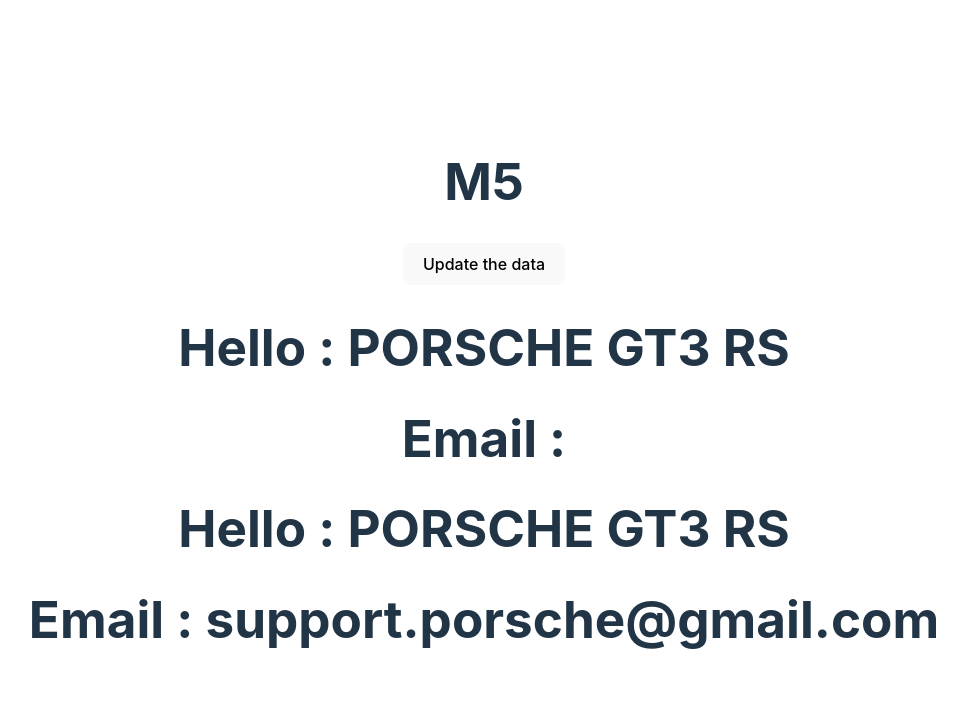
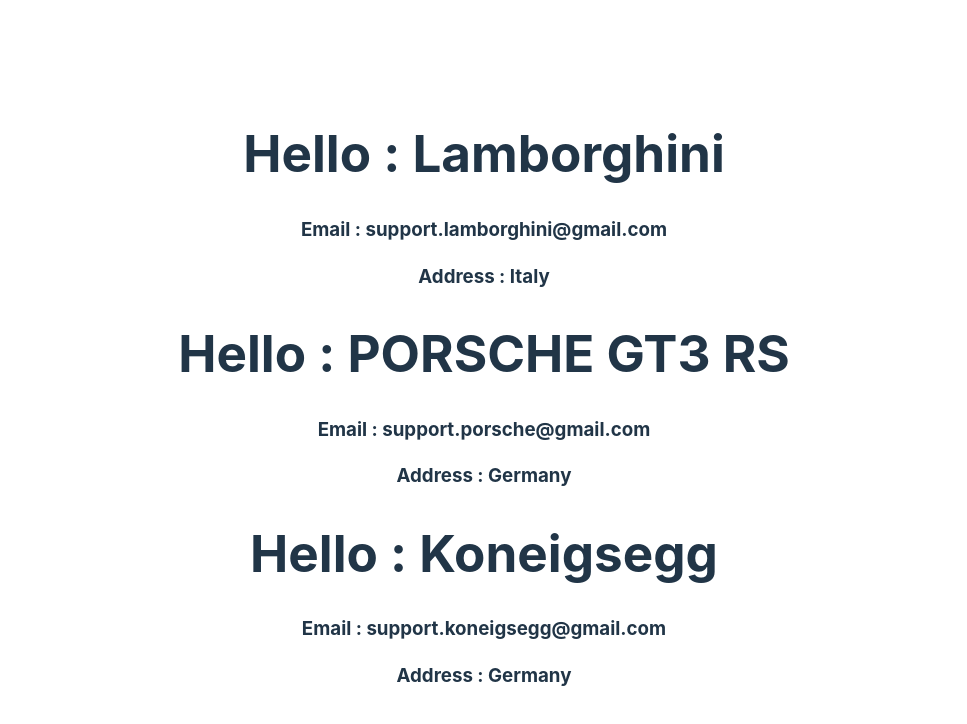
Before and after one commit to Bhanu-Partap/react-learnings-with-vite, a React (Vite) app in the folder my-first-react-app/: page / in a window 1280 px wide. Shown: the top 724 px of the page, without its empty margins (156-1123 px from the left). Built offline with nearby package versions, Linux system fonts and the light colour scheme.

Commit message:
Props practice

```diff
--- a/my-first-react-app/src/App.jsx
+++ b/my-first-react-app/src/App.jsx
@@ -1,5 +1,5 @@
 // import React from "react"
-import { useState } from "react";
+// import { useState } from "react";
 import "./App.css"
 import Student from "./Components/Student";
 
@@ -7,18 +7,24 @@
 // import { useState } from "react";
 
 export default function App() {
-  const [data, setData] = useState("M5")
 
-  function updateData() {
-    setData("BMW M5");
-  }
+//=================State Change ==========================================//
+  // const [data, setData] = useState("M5")
+
+  // function updateData() {
+  //   setData("BMW M5");
+  // }
 
   return (
     <>
-      <h1>{data}</h1>
-      <button onClick={updateData}>Update the data</button>
-      <Student name="PORSCHE GT3 RS" />
-      <Student name="PORSCHE GT3 RS" email= "support.porsche@gmail.com"  />
+      {/* <h1>{data}</h1>
+      <button onClick={updateData}>Update the data</button> */}
+
+{/* ==============+++++++++Props passing+++++++++++===================== */}
+
+      <Student name="Lamborghini" email= "support.lamborghini@gmail.com" other= {{address:"Italy", Number: "50"}} />
+      <Student name="PORSCHE GT3 RS" email= "support.porsche@gmail.com" other= {{address:"Germany", Number: "21"}} />
+      <Student name="Koneigsegg" email= "support.koneigsegg@gmail.com" other= {{address:"Germany", Number: "24"}}/>
     </>
   )
 }
--- a/my-first-react-app/src/Components/Student.jsx
+++ b/my-first-react-app/src/Components/Student.jsx
@@ -4,7 +4,8 @@
   return (
     <>
         <h1>Hello : {props.name }</h1>
-        <h1>Email : {props.email }</h1>
+        <h3>Email : {props.email }</h3>
+        <h3>Address : {props.other.address }</h3>
     </>
   )
 }
```
